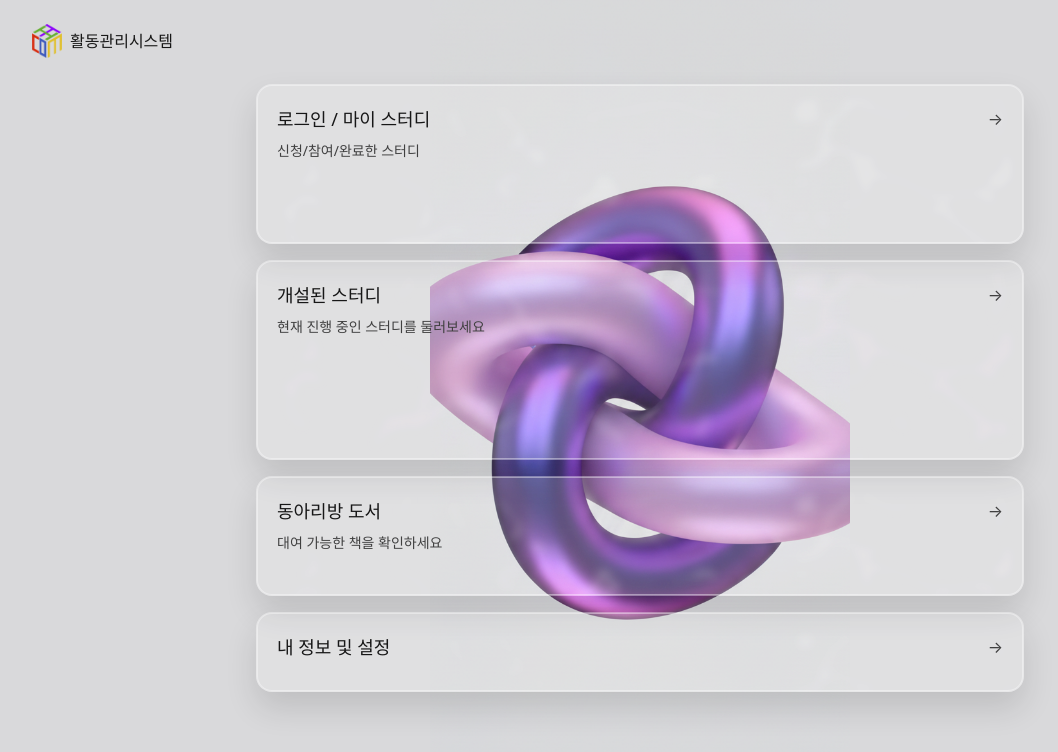
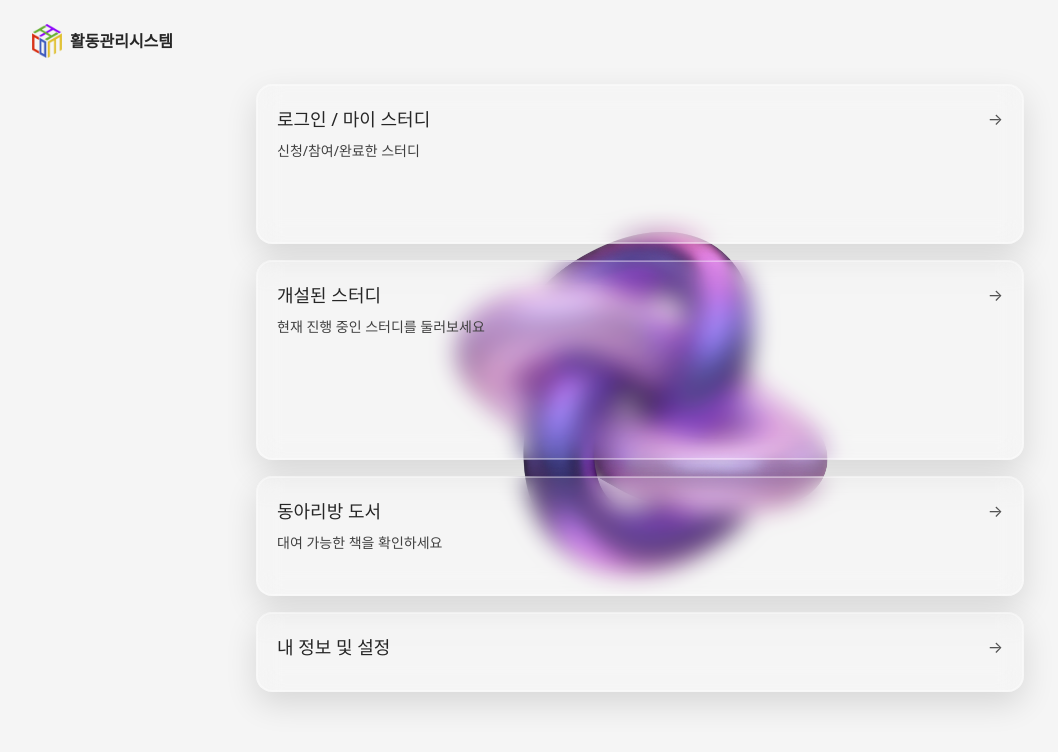
Before and after one commit to skku-comit/cams-frontend, a Next.js app: page / in a window 1280 px wide. Shown: the top 752 px of the page, without its empty margins (0-1058 px from the left). Built offline with nearby package versions, Linux system fonts and the light colour scheme; no server answers; a web font is replaced by a local one.

Commit message:
liquid glass 1

```diff
--- a/src/app/globals.css
+++ b/src/app/globals.css
@@ -31,12 +31,14 @@ body {
     overflow-x: hidden;
     max-width: 100vw;
     max-height: 100vh;
+    background-color: #d9d9db;
   }
 }
 
 @utility glass-input {
   background-color: rgb(147 51 234 / 0.08);
-  backdrop-filter: blur(10px);
+  -webkit-backdrop-filter: blur(10px) brightness(105%) saturate(105%);
+  backdrop-filter: blur(10px) brightness(105%) saturate(105%);
   border: 1px solid rgb(147 51 234 / 0.25);
 }
 
@@ -47,13 +49,41 @@ body {
 
 /* Reusable glass/liquid-glass card utility */
 @utility glass-card {
-  background-color: rgb(255 255 255 / 0.18);
+  background-color: rgb(255 255 255 / 0.08);
   border: 1px solid rgb(255 255 255 / 0.22);
-  box-shadow: 0 16px 32px rgb(0 0 0 / 0.12), 0 0 0 1px rgb(255 255 255 / 0.4) inset;
-  backdrop-filter: url(#frosted) brightness(1.9) blur(4px);
-  -webkit-backdrop-filter: url(#frosted);
+  box-shadow: 0 12px 32px rgb(0 0 0 / 0.12), 0 0 0 1px rgb(255 255 255 / 0.4) inset;
+  /* Fallback: plain backdrop blur + tuning */
+  -webkit-backdrop-filter: blur(12px) brightness(101%) saturate(110%);
+  backdrop-filter: blur(12px) brightness(100%) saturate(110%);
   padding: 20px;
   border-radius: 1rem;
+  position: relative;
+  overflow: hidden;
+}
+
+/* Stronger variant when you need more liquid/displacement */
+@utility glass-card-strong {
+  background-color: rgb(255 255 255 / 0.1);
+  border: 1px solid rgb(255 255 255 / 0.28);
+  box-shadow: 0 16px 40px rgb(0 0 0 / 0.16), 0 0 0 1px rgb(255 255 255 / 0.45) inset;
+  -webkit-backdrop-filter: blur(14px) brightness(106%) saturate(118%);
+  backdrop-filter: blur(14px) brightness(106%) saturate(118%);
+  -webkit-backdrop-filter: url(#frosted-strong) blur(14px) brightness(106%) saturate(118%);
+  backdrop-filter: url(#frosted-strong) blur(14px) brightness(106%) saturate(118%);
+  padding: 22px;
+  border-radius: 1rem;
+  position: relative;
+  overflow: hidden;
+}
+
+.glass-card-strong::before {
+  content: "";
+  position: absolute;
+  inset: 0;
+  pointer-events: none;
+  background: linear-gradient(to bottom right, rgba(255, 255, 255, 0.42), rgba(255, 255, 255, 0.14)),
+    radial-gradient(120% 150% at 0% 0%, rgba(255, 255, 255, 0.65), rgba(255, 255, 255, 0) 60%);
+  opacity: 0.55;
 }
 
 /* Segmented control option (radio button visual) */
--- a/src/app/layout.tsx
+++ b/src/app/layout.tsx
@@ -28,11 +28,24 @@ export default function RootLayout({
             {/* Displace the blurred backdrop with noise to simulate liquid glass */}
             <feDisplacementMap in="blur" in2="noise" scale={8} xChannelSelector="R" yChannelSelector="G" />
           </filter>
+          {/* Stronger variant for hero cards (main page) */}
+          <filter id="frosted-strong" primitiveUnits="objectBoundingBox">
+            <feGaussianBlur in="SourceGraphic" stdDeviation="1.4" result="blur" />
+            <feTurbulence
+              type="fractalNoise"
+              baseFrequency="0.012 0.022"
+              numOctaves={3}
+              seed={3}
+              stitchTiles="stitch"
+              result="noise"
+            />
+            <feDisplacementMap in="blur" in2="noise" scale={28} xChannelSelector="R" yChannelSelector="G" />
+          </filter>
         </svg>
         {/* Mobile-only background image filling the page */}
-        <div className="absolute inset-0 pointer-events-none bg-[#d9d9db]">
-          <div className="relative w-full h-full max-w-105 z-0 mx-auto">
-            <Image src="/bg1.png" alt="bg" fill className="object-cover" />
+        <div className="absolute inset-0 pointer-events-none">
+          <div className="relative size-full max-w-105 z-0 mx-auto">
+            <Image src="/bg2.png" alt="bg" fill className="object-contain" />
           </div>
         </div>
         <header className="relative">
--- a/src/components/DashboardCardLink.tsx
+++ b/src/components/DashboardCardLink.tsx
@@ -16,8 +16,8 @@ export default function DashboardCardLink({ href, title, description, heightClas
       className={`glass-card active:scale-[0.98] transition transform duration-150 border ${computedHeightClass}`}
     >
       <div className="flex items-center justify-between">
-        <span className="text-neutral-900 text-lg">{title}</span>
-        <span className="text-neutral-700">→</span>
+        <span className="text-neutral-800 text-lg font-medium">{title}</span>
+        <span className="text-neutral-600">→</span>
       </div>
       {description ? <div className="mt-2 text-neutral-700 text-sm">{description}</div> : null}
     </Link>
--- a/src/components/HeaderBar.tsx
+++ b/src/components/HeaderBar.tsx
@@ -29,7 +29,7 @@ export default function HeaderBar() {
         <div className="flex items-center ">
           <Link href="/" className="inline-flex items-center gap-2">
             <Image src="/comit.png" alt="CoMit Logo" width={30} height={12} className="object-contain" />
-            <p className="text-base font-medium text-neutral-900">활동관리시스템</p>
+            <p className="text-base font-semibold text-neutral-800">활동관리시스템</p>
           </Link>
         </div>
 
```
Also changed, not shown: public/bg2.png (added).
